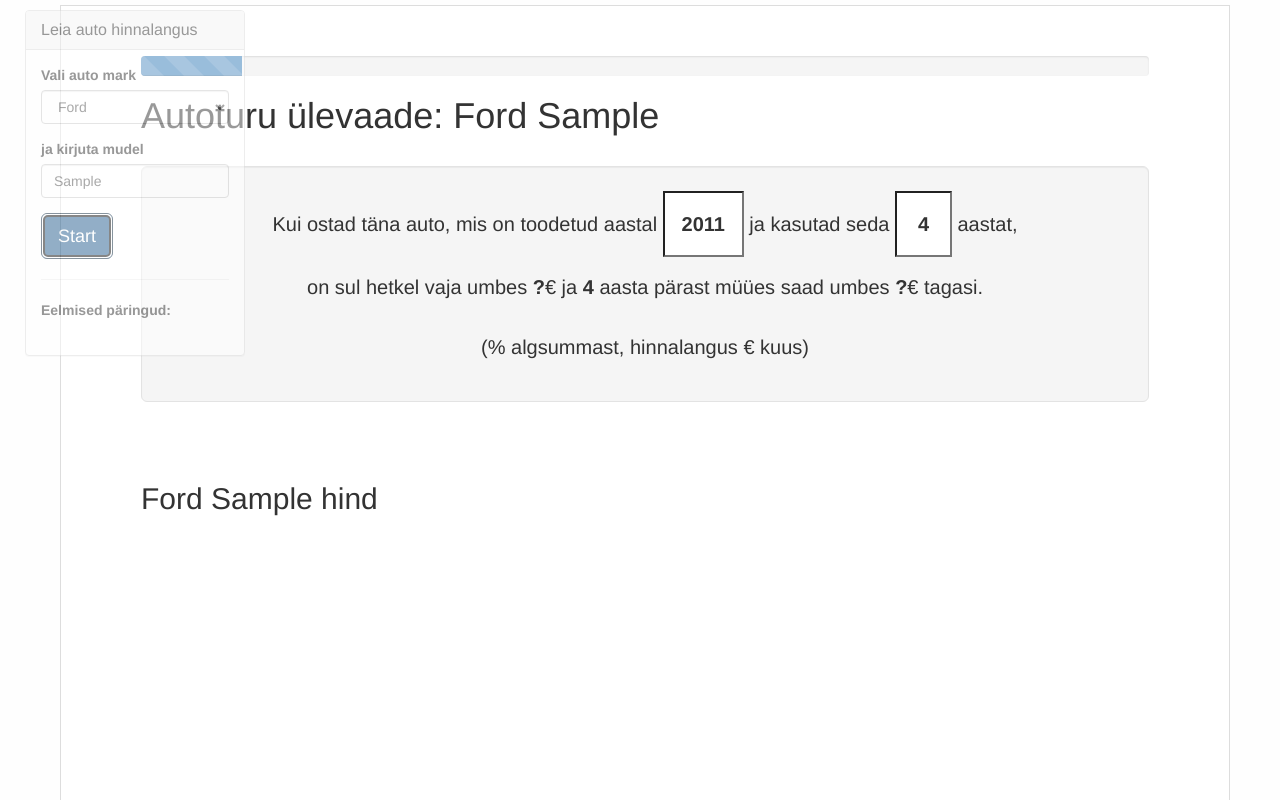
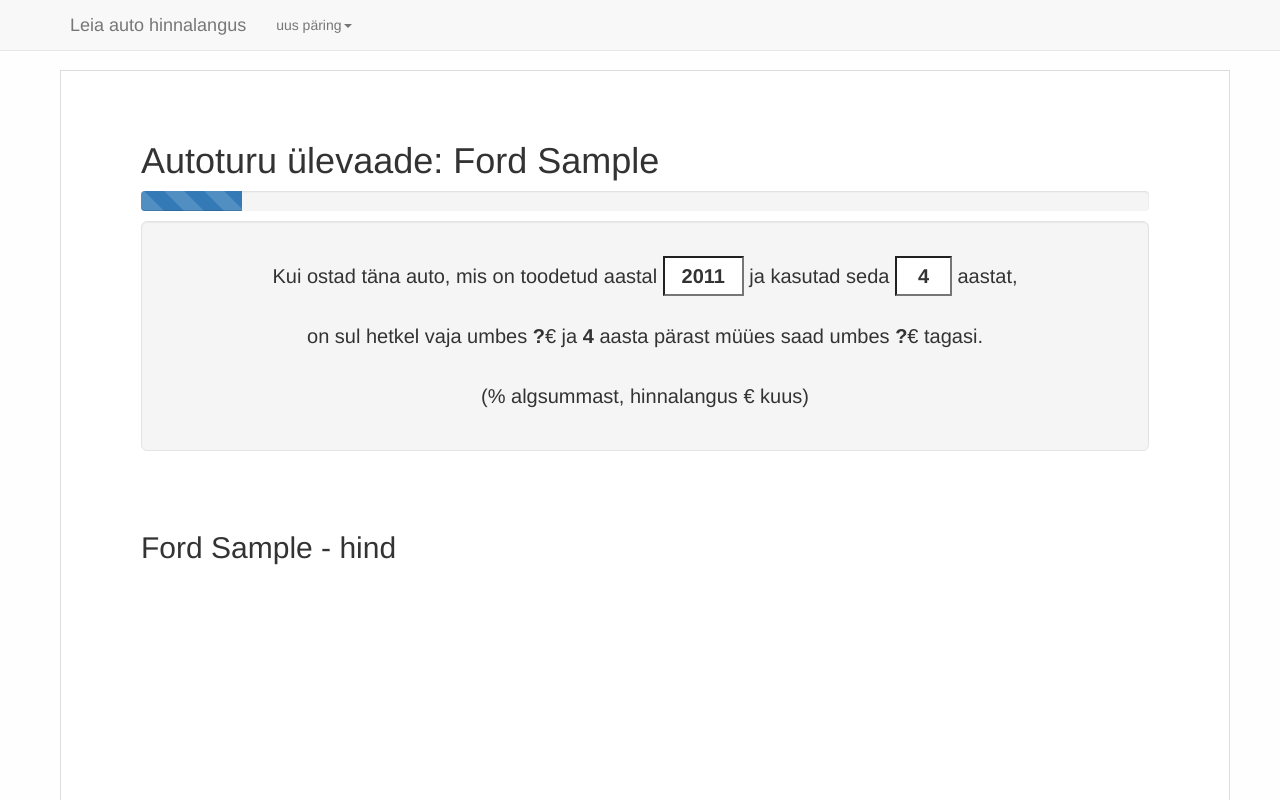
Before and after one commit to pimpelsang/auto24graph, a plain HTML site: page index.html in a window 1280 px wide. Both pictures are taken after typing "Sample" into the empty fields and a click on the button "Start". Shown: the top 800 px of the page. Drawn offline with nearby package versions, Linux system fonts and the light colour scheme; no server answers.

Commit message:
navigation bar form as dropdown - seems to have problems with IE10 tho

```diff
--- a/css/styles.css
+++ b/css/styles.css
@@ -1,15 +1,20 @@
 /* states to UI elements */
 #auto24graph.FORM .description,
 #auto24graph.FORM .header,
+#auto24graph.FORM .form,
 #auto24graph.BUSY .progress,
 #auto24graph.BUSY .results,
-#auto24graph.RESULTS .results {
+#auto24graph.RESULTS .results,
+#auto24graph.BUSY .navbar,
+#auto24graph.RESULTS .navbar {
 	display: block;
 	visibility: visible;
 }
 
 #auto24graph .description,
-#auto24graph .header {
+#auto24graph .header,
+#auto24graph .navbar,
+#auto24graph .form {
 	display: none;
 }
 
@@ -25,21 +30,11 @@
 	background-color: #FEFEFE;
 }
 
-#auto24graph:not(.FORM) .form {
-	position: absolute;
-	top: 10px;
-	left: 10px;
-	max-width: 250px;
-	z-index: 2;
-
-	opacity: 0.5;
-	transition: opacity .3s;
-}
-#auto24graph:not(.FORM) .form:hover {
-	opacity: 1;
+#auto24graph:not(.FORM) >.container{
+	margin-top: 65px;
 }
 
-#auto24graph .form .lastSearched > ul > li {
+#auto24graph form .lastSearched > ul > li {
 	margin-left: -15px;
 }
 
@@ -52,6 +47,7 @@
 	background-position:center;
 }
 #auto24graph .progress {
+	margin-bottom: 10px;
 }
 
 #auto24graph.FORM .results {
@@ -68,7 +64,7 @@
 }
 
 #auto24graph .results H1 {
-	margin-bottom: 30px;
+	margin-bottom: 10px;
 }
 
 #auto24graph .results H2 {
@@ -94,6 +90,8 @@
 	background-color: white;
 	font-weight: bold;
 	font-size: 20px;
+	height: 40px;
+	line-height: 40px;
 	text-align: center;
 }
 
--- a/index.html
+++ b/index.html
@@ -11,7 +11,7 @@
 	<script src="//code.highcharts.com/highcharts.js"></script>
 
 	<link href="//netdna.bootstrapcdn.com/bootstrap/3.0.3/css/bootstrap.min.css" rel="stylesheet">
-
+	<script src="//netdna.bootstrapcdn.com/bootstrap/3.0.3/js/bootstrap.min.js"></script>
 	<script src="js/wizard.js"></script>
 	<script src="js/averages.js"></script>
 	<script src="js/auto24parser.js"></script>
@@ -19,10 +19,8 @@
 	<script src="js/script.js"></script>
 </head>
 <body id="auto24graph">
-	<div class="container">
-		<div class="header"></div>
-		<!--
-		<nav class="navbar navbar-default" role="navigation">
+	<nav class="navbar navbar-default navbar-fixed-top" role="navigation">
+		<div class="container">
 		  <div class="navbar-header">
 			<button type="button" class="navbar-toggle" data-toggle="collapse" data-target="#bs-example-navbar-collapse-1">
 			  <span class="sr-only">Toggle navigation</span>
@@ -30,21 +28,42 @@
 			  <span class="icon-bar"></span>
 			  <span class="icon-bar"></span>
 			</button>
-			<a class="navbar-brand" href="#">Mingi pealkiri</a>
+			<a class="navbar-brand" href="#">Leia auto hinnalangus</a>
 		  </div>
 
 		  <div class="collapse navbar-collapse" id="bs-example-navbar-collapse-1">
 			<ul class="nav navbar-nav">
-				<li class="active"><a href="#">Link</a></li>
-				<li><a href="#">Link</a></li>
-			</ul>
+				<li class="dropdown" style="min-width: 200px">
+				  <a href="#" class="dropdown-toggle" data-toggle="dropdown">uus päring<b class="caret"></b></a>
+				  <ul class="dropdown-menu" style="width:100%; padding: 10px;">
+					<form role="form" class="dropdown">
+						<div class="form-group">
+							<label for="makeSelect">Vali auto mark</label>
+							<select class="make form-control" id="makeSelect">
+								<option value="9">Alfa Romeo</option><option value="149">Aston Martin</option><option value="2">Audi</option><option value="4">BMW</option><option value="31">Chevrolet</option><option value="28">Chrysler</option><option value="20">Citroen</option><option value="254">Dacia</option><option value="68">Daewoo</option><option value="14">Fiat</option><option value="7" selected>Ford</option><option value="1">Honda</option><option value="193">Hummer</option><option value="34">Hyundai</option><option value="36">Jaguar</option><option value="32">Jeep</option><option value="25">Kia</option><option value="18">Lada</option><option value="37">Lancia</option><option value="42">Land Rover</option><option value="35">Lexus</option><option value="6">Mazda</option><option value="12">Mercedes-Benz</option><option value="144">MINI</option><option value="3">Mitsubishi</option><option value="11">Nissan</option><option value="5">Opel</option><option value="16">Peugeot</option><option value="140">Porsche</option><option value="19">Renault</option><option value="17">Saab</option><option value="22">SEAT</option><option value="40">Skoda</option><option value="102">Smart</option><option value="23">Subaru</option><option value="41">Suzuki</option><option value="13">Toyota</option><option value="8">Volkswagen</option><option value="10">Volvo</option>
+							</select>
+						</div>
+						<div class="form-group">
+							<label for="modelInput">ja kirjuta mudel</label>
+							<input class="model form-control" id="modelInput" placeholder="Mondeo näiteks">
+						</div>
+						<button class="btn btn-primary btn-lg" type="submit">Start</button>
 
-			<ul class="nav navbar-nav navbar-right">
-				<li><a href="#">About</a></li>
+						<div class="lastSearched form-group">
+							<hr />
+							<label>Eelmised päringud:</label>
+							<ul></ul>
+						</div>
+					</form>
+				  </ul>
+				</li>
 			</ul>
 		  </div>
-	    </nav>
-		-->
+	  </div>
+	</nav>
+
+	<div class="container">
+		<div class="header"></div>
 
 		<div class="row">
 			<div class="form col-xs-12 col-md-3 hidden-print">
@@ -53,7 +72,7 @@
 						<h3 class="panel-title"><a href="index.html">Leia auto hinnalangus</a></h3>
 					</div>
 					<div class="panel-body">
-						<form role="form">
+						<form role="form" class="static">
 							<div class="form-group">
 								<label for="makeSelect">Vali auto mark</label>
 								<select class="make form-control" id="makeSelect">
@@ -113,21 +132,20 @@
 			</div>
 			-->
 			<div class="results col-xs-12 col-md-12">
+				<h1>Autoturu ülevaade: <span class="car"></span></h1>
 				<div class="progress progress-striped active">
 				  <div class="progress-bar" role="progressbar" aria-valuenow="60" aria-valuemin="0" aria-valuemax="100" style="width: 0%;">
 					<span class="sr-only">% Complete</span>
 				  </div>
 				</div>
-
-				<h1>Autoturu ülevaade: <span class="car"></span></h1>
 				<div class="wizard well well-lg">
 					Kui ostad täna auto, mis on toodetud aastal <input class="regYears" size="4" value="2011" /> ja kasutad seda <input class="useYears" size="2" value="4" /> aastat, <br />
 					on sul hetkel vaja umbes <span class="buyPrice">?</span>€ ja <span class="keepYears">4</span> aasta pärast müües saad umbes <span class="sellPrice">?</span>€ tagasi. <br />
 					(<span class="keptPercentage"></span>% algsummast, hinnalangus <span class="devalueMonth"></span>€ kuus)
 				</div>
-				<h2 class="price"><span class="car"></span> hind</h2>
+				<h2 class="price"><span class="car"></span> - hind</h2>
 				<div class="chart priceByYear"></div>
-				<h2 class="odo"><span class="car"></span> läbisõit</h2>
+				<h2 class="odo"><span class="car"></span> - läbisõit</h2>
 				<div class="chart odoByYear"></div>
 			</div>
 		</div>
--- a/js/script.js
+++ b/js/script.js
@@ -4,6 +4,8 @@
 		BUSY:"BUSY",
 		RESULTS:"RESULTS"
 	};
+
+	var state;
 
 	//main container
 	var $el = $("#auto24graph");
@@ -24,7 +26,7 @@
 
 		if (location.hash) {
 			make = location.hash.substring(1, location.hash.indexOf("/"));
-			makeId = $el.find(".form select option:contains("+make+")").attr("selected", "selected").val();
+			makeId = $el.find("form select option:contains("+make+")").attr("selected", "selected").val();
 			model = location.hash.substring(location.hash.indexOf("/")+1);
 			$el.find("form input.model").val(model);
 		}
@@ -34,8 +36,12 @@
 			//start search
 			var url = "http://www.auto24.ee/kasutatud/nimekiri.php?bn=2&b="+makeId+"&c="+model+"&bi=EUR&ab=0&ae=2&af=200&ag=1&otsi=otsi&ak=0";
 
+			setProgress(0);
 			setProgress(0.1);
 			Charts.updateSearch("", make+" "+model);
+
+			$("body").trigger("click");
+			window.scrollTo(0,0);
 
 			loadUrl(url, model);
 		} else {
@@ -65,9 +71,10 @@
 
 	function analyzeModel(e){
 		reset();
+		var $form = (state == states.FORM) ? $el.find("form.static") : $el.find("form.dropdown");
 
-		var make = $el.find("form select.make option:selected").text();
-		var model = $el.find("form input.model").val();
+		var make = $form.find("select.make option:selected").text();
+		var model = $form.find("input.model").val();
 
 		if (make && model) {
 			addLastSearch(make, model);
@@ -79,9 +86,12 @@
 		return false;
 	}
 
-	function setState(state) {
-		$el.attr("class", state);
+	function setState(value) {
+		state = value;
+		$el.attr("class", value);
 	}
+
+
 
 	function updateLastSearch() {
 		var $lastDiv = $el.find(".lastSearched ul").hide();
```
